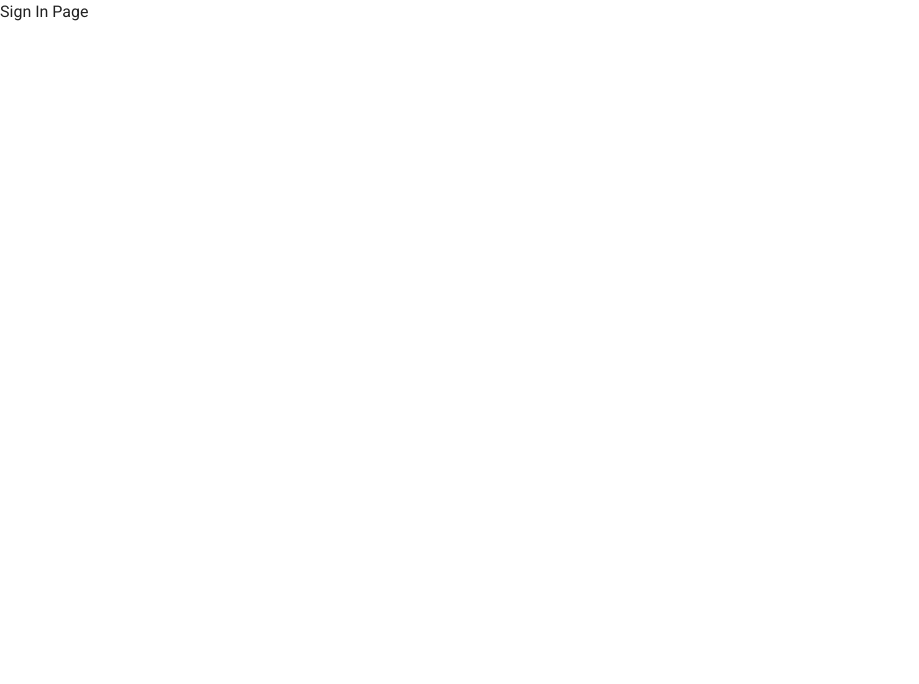
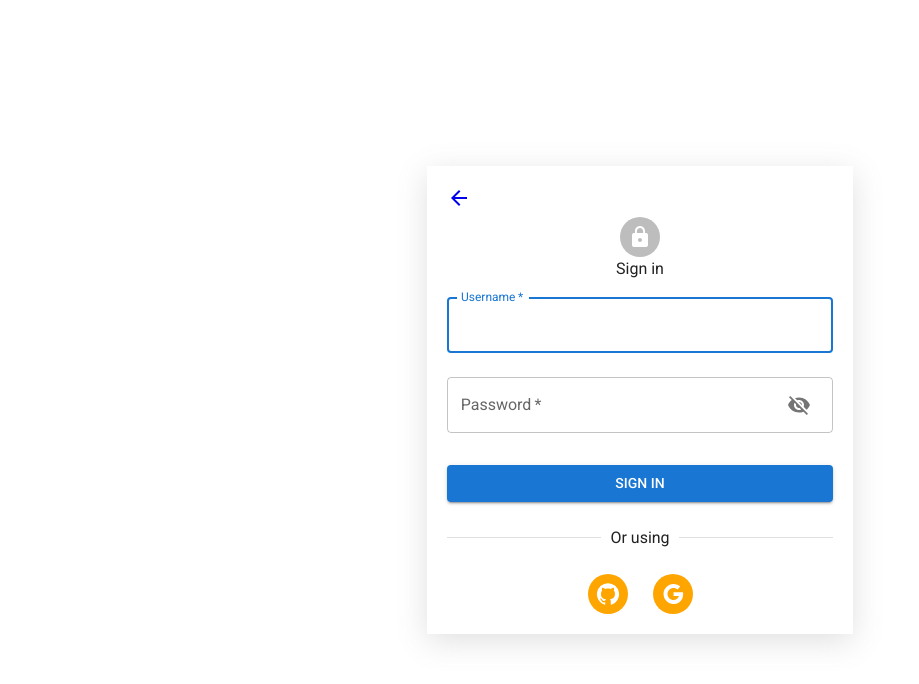
Before and after one commit to buidangphuc/learnnextjs, a Next.js app: page /auth/signin in a window 1280 px wide. Shown: the top 684 px of the page, without its empty margins (0-919 px from the left). Built offline with nearby package versions, Linux system fonts and the light colour scheme; no server answers.

Commit message:
fix sigin

```diff
--- a/src/app/(guest)/auth/signin/page.tsx
+++ b/src/app/(guest)/auth/signin/page.tsx
@@ -1,9 +1,18 @@
-const SignInPage = () => {
+import { authOptions } from "@/app/api/auth/[...nextauth]/route";
+import AuthSignIn from "@/components/auth/auth.signin"
+import { getServerSession } from "next-auth/next"
+import { redirect } from 'next/navigation'
+
+
+const SignInPage = async () => {
+    const session = await getServerSession(authOptions);
+    if (session) {
+        // redirect to homepage
+        redirect("/")
+    }
     return (
-        <div>
-            Sign In Page
-        </div>
-    );
+        <AuthSignIn />
+    )
 }
 
 export default SignInPage;
--- a/src/components/auth/auth.signin.tsx
+++ b/src/components/auth/auth.signin.tsx
@@ -9,9 +9,14 @@ import InputAdornment from '@mui/material/InputAdornment';
 import IconButton from '@mui/material/IconButton';
 import { signIn } from "next-auth/react";
 import { useState } from "react";
+import Link from 'next/link';
+import ArrowBackIcon from '@mui/icons-material/ArrowBack';
+import Snackbar from '@mui/material/Snackbar';
+import Alert from '@mui/material/Alert';
 
+import { useRouter } from 'next/navigation'
 const AuthSignIn = (props: any) => {
-
+    const router = useRouter()
     const [showPassword, setShowPassword] = useState<boolean>(false);
     const [username, setUsername] = useState<string>("");
     const [password, setPassword] = useState<string>("");
@@ -22,8 +27,11 @@ const AuthSignIn = (props: any) => {
     const [errorUsername, setErrorUsername] = useState<string>("");
     const [errorPassword, setErrorPassword] = useState<string>("");
 
+    const [openMessage, setOpenMessage] = useState<boolean>(false);
+    const [resMessage, setResMessage] = useState<string>("");
 
-    const handleSubmit = () => {
+
+    const handleSubmit = async () => {
         setIsErrorUsername(false);
         setIsErrorPassword(false);
         setErrorUsername("");
@@ -39,7 +47,19 @@ const AuthSignIn = (props: any) => {
             setErrorPassword("Password is not empty.")
             return;
         }
-        console.log(">>> check username: ", username, ' pass: ', password)
+
+        const res = await signIn("credentials", {
+            username: username,
+            password: password,
+            redirect: false
+        })
+        if (!res?.error) {
+            //redirect to home
+            router.push("/")
+        } else {
+            setOpenMessage(true);
+            setResMessage(res.error)
+        }
     }
 
     return (
@@ -69,6 +89,10 @@ const AuthSignIn = (props: any) => {
                     }}
                 >
                     <div style={{ margin: "20px" }}>
+                        <Link href="/">
+                            <ArrowBackIcon />
+                        </Link>
+
                         <Box sx={{
                             display: "flex",
                             justifyContent: "center",
@@ -100,6 +124,11 @@ const AuthSignIn = (props: any) => {
                         />
                         <TextField
                             onChange={(event) => setPassword(event.target.value)}
+                            onKeyDown={(e) => {
+                                if (e.key === "Enter") {
+                                    handleSubmit()
+                                }
+                            }}
                             variant="outlined"
                             margin="normal"
                             required
@@ -159,10 +188,23 @@ const AuthSignIn = (props: any) => {
                             >
                                 < GoogleIcon titleAccess="Login with Google" />
                             </Avatar>
+
                         </Box>
                     </div>
                 </Grid>
             </Grid>
+
+            <Snackbar
+                open={openMessage}
+                // autoHideDuration={5000}
+                anchorOrigin={{ vertical: "top", horizontal: "center" }}
+            >
+                <Alert
+                    onClose={() => setOpenMessage(false)}
+                    severity="error" sx={{ width: '100%' }}>
+                    {resMessage}
+                </Alert>
+            </Snackbar>
 
         </Box>
 
```
